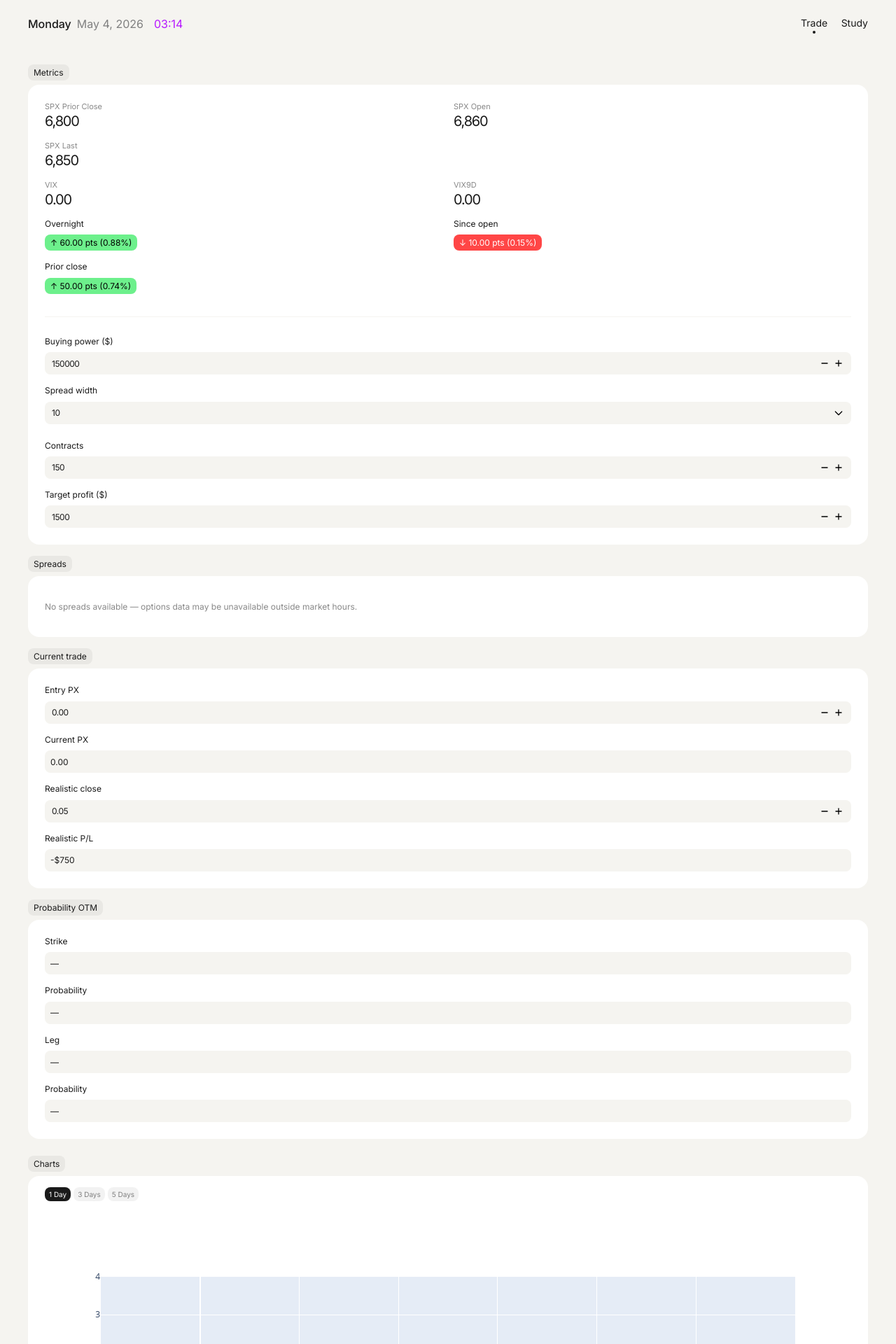
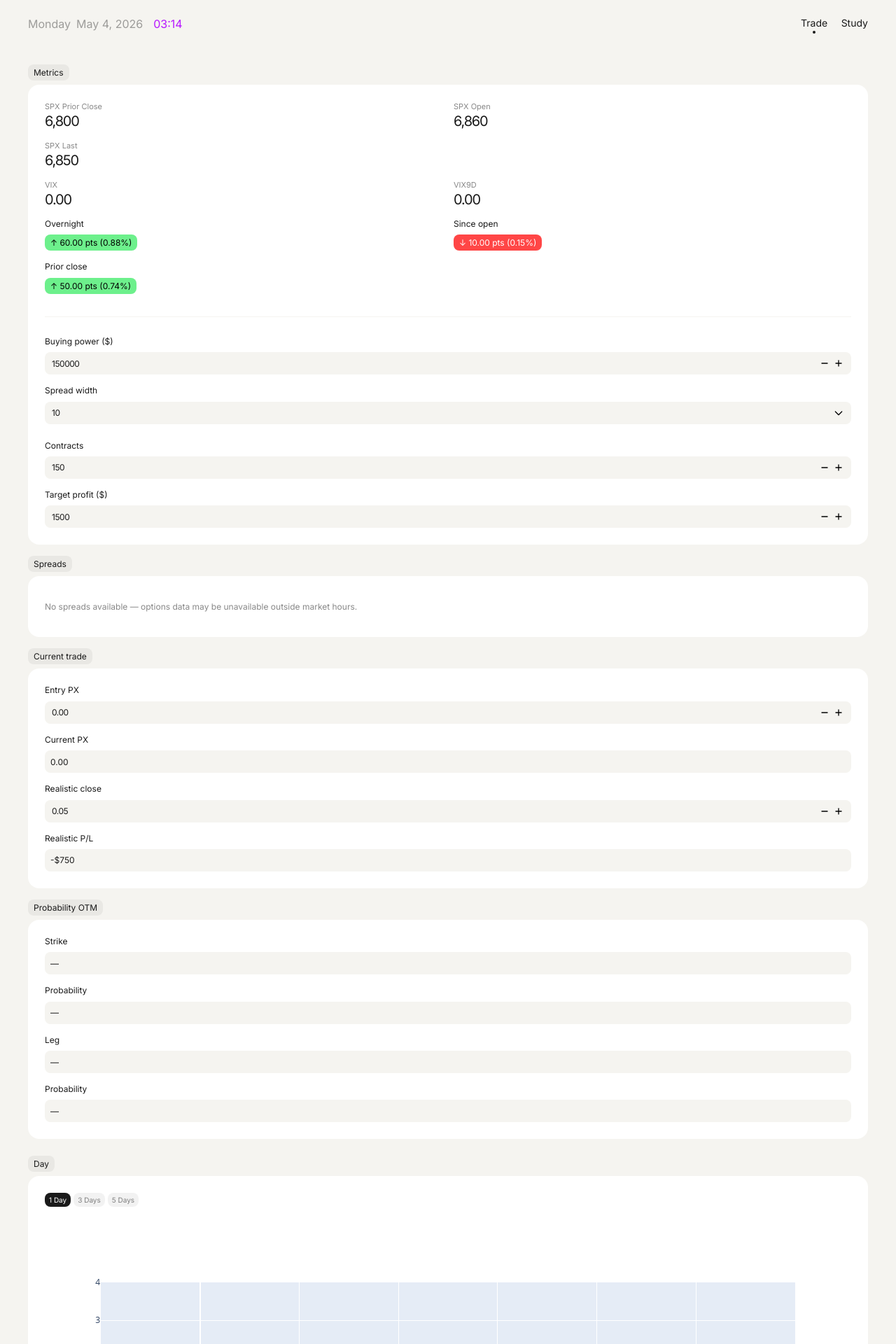
Before and after one commit to augustang/spx-dash, a Flask app: page / in a window 1280 px wide. Shown: the top 1920 px of the page at 70% size. Run offline with Flask 3, Linux system fonts and the light colour scheme; some libraries are stand-ins or nearby versions.

Commit message:
Polish header, chart layout, and section labels
- Header date group: uniform font-weight 400, opacity 0.4 (black)
- Header status: pure purple at opacity 0.4
- Chart card top padding matches left column (24px)
- Rename chart sections to "Day" and "Long term"
- Col-right flex column at ≥1386px with auto-expanding spacer so
  both columns bottom-align; section labels hug content width
- Revert auto-height month chart experiment

Co-authored-by: Cursor <cursoragent@cursor.com>

```diff
--- a/static/style.css
+++ b/static/style.css
@@ -63,6 +63,13 @@ main {
 .row-4col        { display: grid; grid-template-columns: 1fr 1fr 1fr 1fr; gap: 16px; }
 .row-2col-study  { display: grid; grid-template-columns: 5fr 7fr;         gap: 24px; }
 
+
+@media (min-width: 1386px) {
+    .col-right { display: flex; flex-direction: column; }
+    .col-right > .section-label { align-self: flex-start; }
+    .chart-col-spacer { flex: 1; }
+}
+
 @media (max-width: 1385px) {
     .page-grid,
     .row-2col,
@@ -103,12 +110,12 @@ main {
 }
 
 .spx-header-left  { display: flex; align-items: center; gap: 15px; }
-.header-date-group { display: inline-flex; align-items: center; gap: 8px; }
+.header-date-group { display: inline-flex; align-items: center; gap: 8px; opacity: 0.4; }
 .header-time-group { display: inline-flex; align-items: center; gap: 8px; }
-.header-date      { font-size: 16px; font-weight: 500; color: var(--text); }
-.header-date-rest { font-size: 16px; font-weight: 400; color: var(--text-subtle, #808080); }
+.header-date      { font-size: 16px; font-weight: 400; color: var(--text); }
+.header-date-rest { font-size: 16px; font-weight: 400; color: var(--text); }
 .header-time      { color: var(--purple); font-size: 16px; }
-.header-status    { color: var(--purple-light); font-size: 16px; opacity: 0.7; }
+.header-status    { color: var(--purple); font-size: 16px; opacity: 0.4; }
 
 .spx-nav {
     display: flex;
@@ -141,7 +148,7 @@ main {
     border: none;
 }
 .card-body { padding: 24px; }
-.chart-card .card-body { padding: 16px 24px 24px; }
+.chart-card .card-body { padding: 24px 24px 24px; }
 
 .section-label {
     background: rgba(0,0,0,0.05);
--- a/templates/trading.html
+++ b/templates/trading.html
@@ -70,7 +70,7 @@
   <div class="col-right">
 
     <!-- Intraday chart -->
-    <div class="section-label">Charts</div>
+    <div class="section-label">Day</div>
     <div class="card mb-3 chart-card">
       <div class="card-body">
         <div class="chart-controls mb-2">
@@ -100,7 +100,10 @@
       </div>
     </div>
 
+    <div class="chart-col-spacer"></div>
+
     <!-- Monthly chart -->
+    <div class="section-label">Long term</div>
     <div class="card chart-card">
       <div class="card-body">
         <div class="chart-controls mb-2">
```
